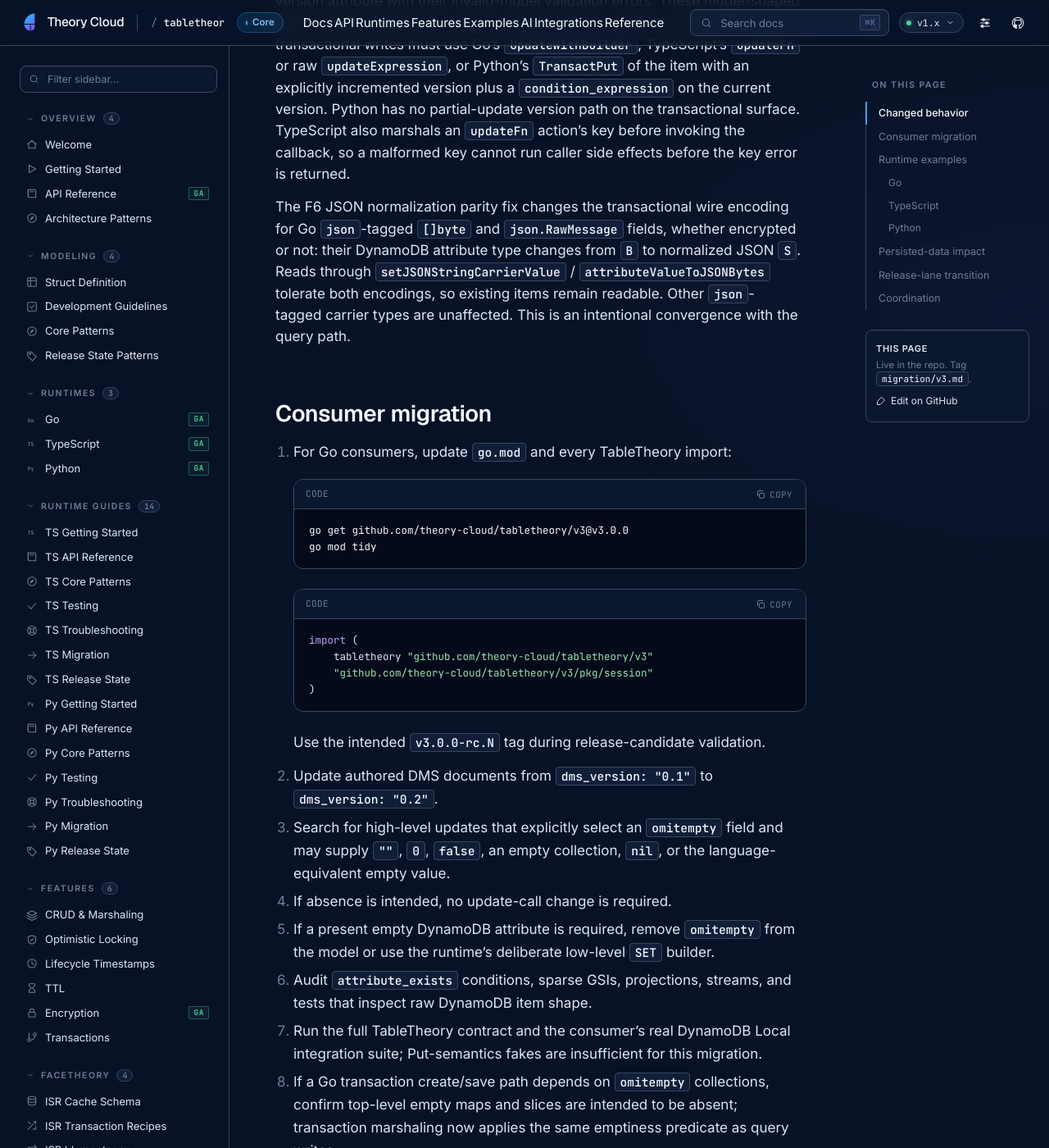
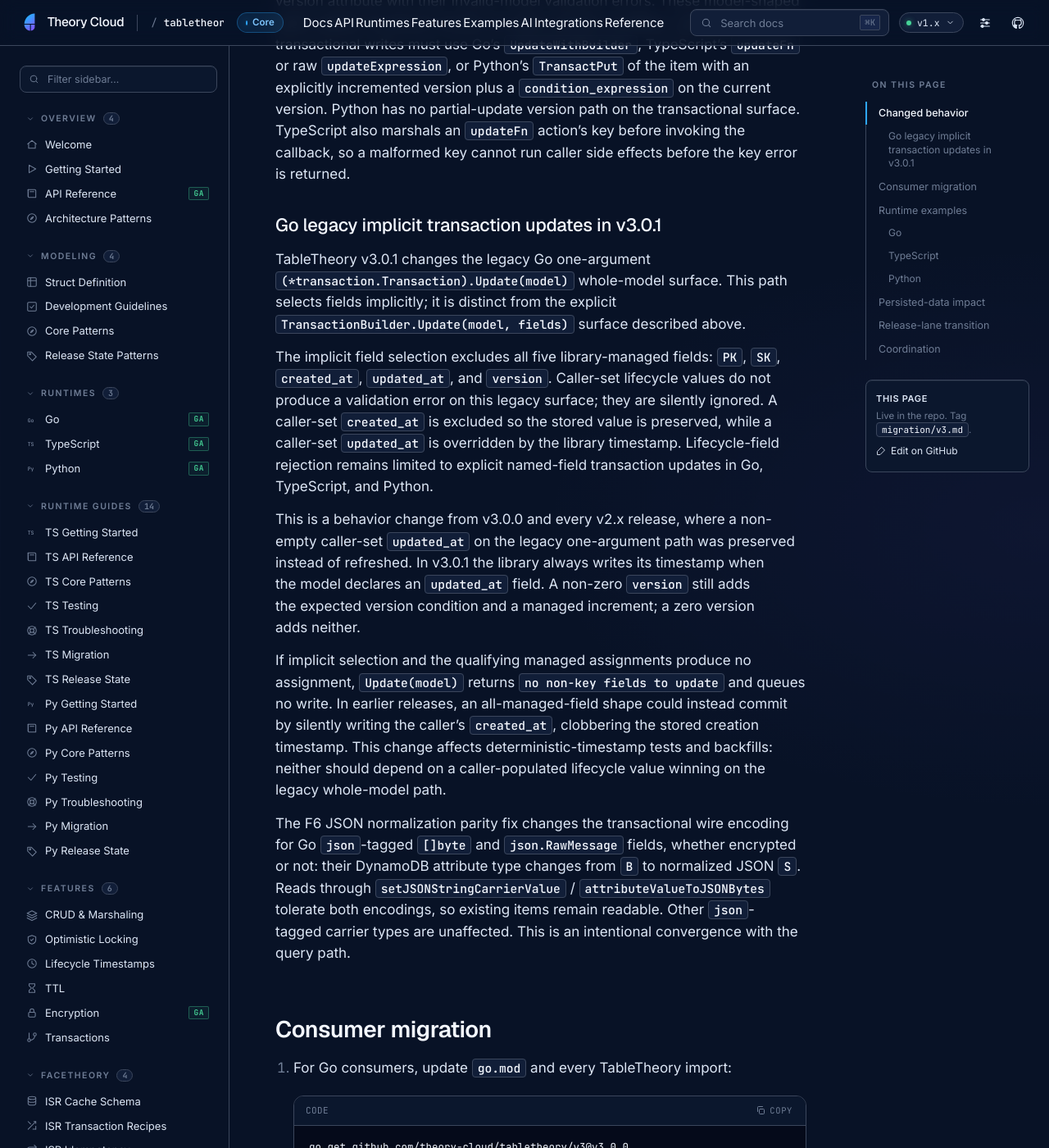
Before and after one commit to theory-cloud/TableTheory, a Jekyll site: the page built from docs/migration/v3.md, in a window 1280 px wide and 1400 px high, scrolled down 1449 px. Shown: the whole window at 82% size. Built offline with Jekyll 4.4.1, drawn with Linux system fonts in a browser that asks for light colours; some of the changed text lies outside the part shown.

Commit message:
docs(transaction): document legacy implicit update semantics
Record the v3.0.1 lifecycle ownership, managed-assignment rules, and empty-update error for the legacy Go one-argument transaction path. Call out the deterministic-test and backfill impact.

Refs THE-2786

```diff
--- a/docs/migration/v3.md
+++ b/docs/migration/v3.md
@@ -55,6 +55,35 @@ version. Python has no partial-update version path on the transactional surface.
 TypeScript also
 marshals an `updateFn` action's key before invoking the callback, so a malformed
 key cannot run caller side effects before the key error is returned.
+
+### Go legacy implicit transaction updates in v3.0.1
+
+TableTheory v3.0.1 changes the legacy Go one-argument
+`(*transaction.Transaction).Update(model)` whole-model surface. This path
+selects fields implicitly; it is distinct from the explicit
+`TransactionBuilder.Update(model, fields)` surface described above.
+
+The implicit field selection excludes all five library-managed fields: `PK`,
+`SK`, `created_at`, `updated_at`, and `version`. Caller-set lifecycle values do
+not produce a validation error on this legacy surface; they are silently
+ignored. A caller-set `created_at` is excluded so the stored value is preserved,
+while a caller-set `updated_at` is overridden by the library timestamp.
+Lifecycle-field rejection remains limited to explicit named-field transaction
+updates in Go, TypeScript, and Python.
+
+This is a behavior change from v3.0.0 and every v2.x release, where a non-empty
+caller-set `updated_at` on the legacy one-argument path was preserved instead
+of refreshed. In v3.0.1 the library always writes its timestamp when the model
+declares an `updated_at` field. A non-zero `version` still adds the expected
+version condition and a managed increment; a zero version adds neither.
+
+If implicit selection and the qualifying managed assignments produce no
+assignment, `Update(model)` returns `no non-key fields to update` and queues no
+write. In earlier releases, an all-managed-field shape could instead commit by
+silently writing the caller's `created_at`, clobbering the stored creation
+timestamp. This change affects deterministic-timestamp tests and backfills:
+neither should depend on a caller-populated lifecycle value winning on the
+legacy whole-model path.
 
 The F6 JSON normalization parity fix changes the transactional wire encoding
 for Go `json`-tagged `[]byte` and `json.RawMessage` fields, whether encrypted or
@@ -118,6 +147,10 @@ types are unaffected. This is an intentional convergence with the query path.
 13. Audit Go model-shaped transaction updates for `json`-tagged `[]byte` and
     `json.RawMessage` fields, encrypted or not. Their wire type changes from `B`
     to normalized JSON `S`; existing reads remain tolerant of both encodings.
+14. Audit legacy Go one-argument `Transaction.Update(model)` callers,
+    especially deterministic-timestamp tests and backfills. Remove expectations
+    that caller-set `updated_at` is preserved, and handle
+    `no non-key fields to update` before committing the transaction.
 
 Legacy Go index-role tags such as `theorydb:"gsi:Name:pk"` and
 `theorydb:"gsi:Name:sk"` remain protected from update assignment. Exact token
```
Also changed, not shown: docs/features/transactions.md (+27 -0 lines).
